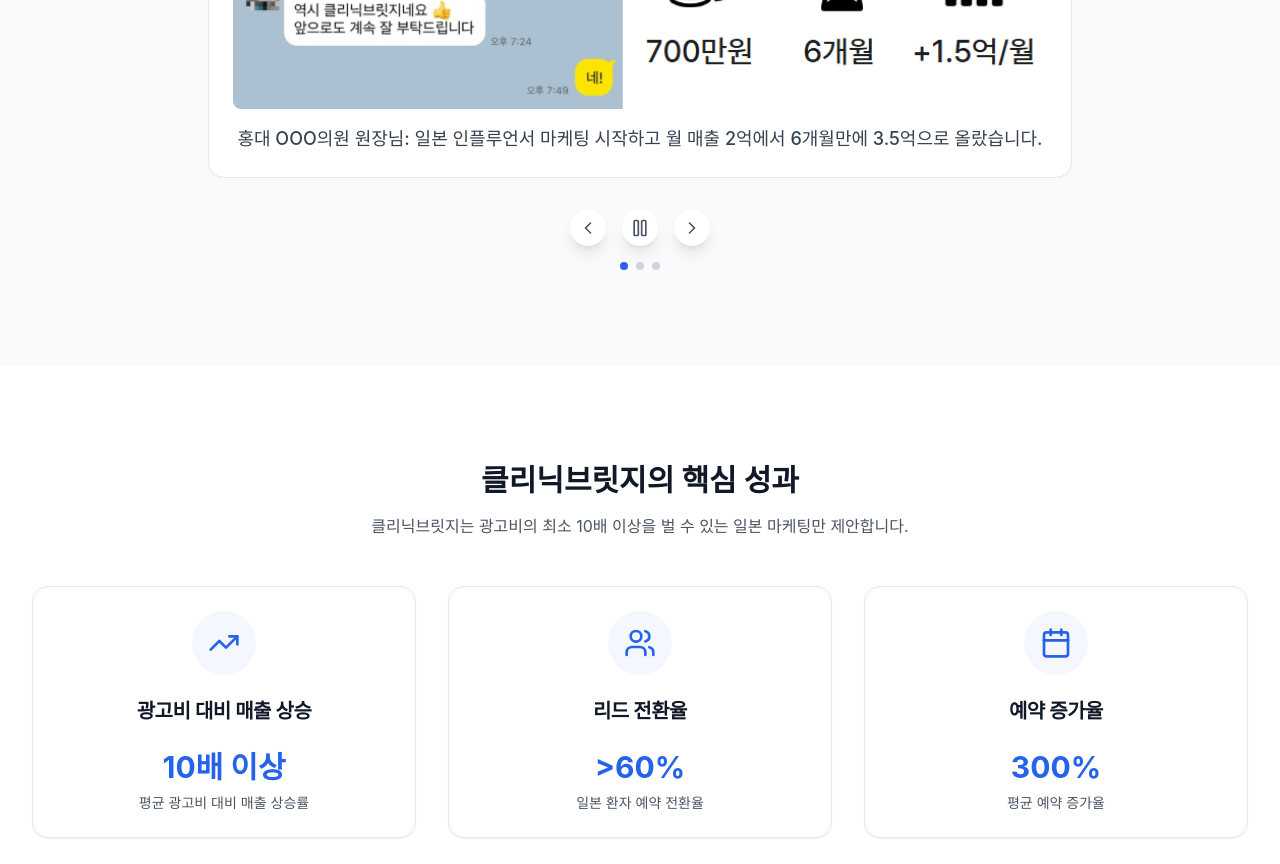
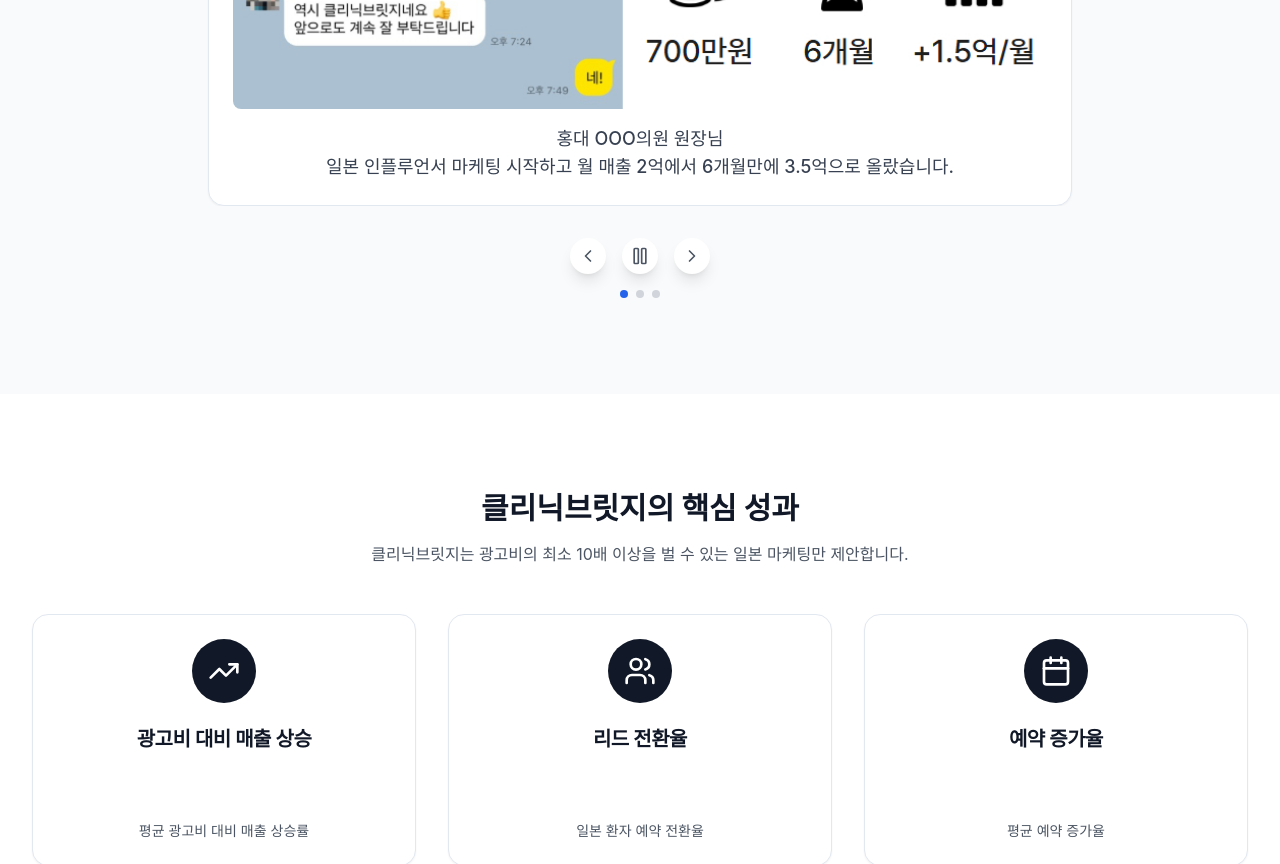
Before and after one commit to hckang2000/marketing, a Next.js app: page / in a window 1280 px wide. Shown: the part 1300-2164 px from the top of the page. Built offline with nearby package versions, Linux system fonts and the light colour scheme; a web font is replaced by a local one.

Commit message:
디자인 간소화

```diff
--- a/src/components/sections/Differentiators.tsx
+++ b/src/components/sections/Differentiators.tsx
@@ -105,9 +105,9 @@ export function Differentiators() {
                 >
                   <div className="flex items-center justify-between">
                     <div className="flex items-center space-x-4">
-                      <div className="w-12 h-12 bg-primary rounded-lg flex items-center justify-center">
-                        <item.icon className="h-6 w-6 text-white" />
-                      </div>
+                                             <div className="w-12 h-12 bg-gray-900 rounded-lg flex items-center justify-center">
+                         <item.icon className="h-6 w-6 text-white" />
+                       </div>
                       <div>
                         <CardTitle className="text-xl font-semibold text-gray-900">
                           {item.title}
--- a/src/components/sections/HighlightResult.tsx
+++ b/src/components/sections/HighlightResult.tsx
@@ -11,24 +11,24 @@ const results = [
     title: "광고비 대비 매출 상승",
     value: "10배 이상",
     description: "평균 광고비 대비 매출 상승률",
-    color: "text-primary",
-    bgColor: "bg-primary/5",
+    color: "text-white",
+    bgColor: "bg-gray-900",
   },
   {
     icon: Users,
     title: "리드 전환율",
     value: ">60%",
     description: "일본 환자 예약 전환율",
-    color: "text-primary",
-    bgColor: "bg-primary/5",
+    color: "text-white",
+    bgColor: "bg-gray-900",
   },
   {
     icon: Calendar,
     title: "예약 증가율",
     value: "300%",
     description: "평균 예약 증가율",
-    color: "text-primary",
-    bgColor: "bg-primary/5",
+    color: "text-white",
+    bgColor: "bg-gray-900",
   },
 ]
 
--- a/src/components/sections/SocialProof.tsx
+++ b/src/components/sections/SocialProof.tsx
@@ -15,19 +15,19 @@ const testimonials = [
     id: 1,
     desktopImage: "/images/testimonials/testimonial-1-desktop.jpg",
     mobileImage: "/images/testimonials/testimonial-1-mobile.jpg",
-    caption: "홍대 OOO의원 원장님: 일본 인플루언서 마케팅 시작하고 월 매출 2억에서 6개월만에 3.5억으로 올랐습니다.",
+    caption: "홍대 OOO의원 원장님<br />일본 인플루언서 마케팅 시작하고 월 매출 2억에서 6개월만에 3.5억으로 올랐습니다.",
   },
   {
     id: 2,
     desktopImage: "/images/testimonials/testimonial-2-desktop.jpg",
     mobileImage: "/images/testimonials/testimonial-2-mobile.jpg",
-    caption: "강남 XXX의원 원장님: 광고비 대비 15배 매출이면 광고비가 거의 안 든거네요",
+    caption: "강남 XXX의원 원장님<br />광고비 대비 15배 매출이 나옵니다.",
   },
   {
     id: 3,
     desktopImage: "/images/testimonials/testimonial-3-desktop.jpg",
     mobileImage: "/images/testimonials/testimonial-3-mobile.jpg",
-    caption: "신논현 YYY의원 원장님: 주말에 일본 환자가 40명까지 오네요",
+    caption: "신논현 YYY의원 원장님<br />주말에 일본 환자가 40명까지 오네요",
   },
 ]
 
@@ -280,12 +280,13 @@ export function SocialProof() {
                         />
                       </div>
 
-                      {/* Caption */}
-                      <div className="text-center">
-                        <p className="text-gray-700 text-base lg:text-lg leading-relaxed font-medium">
-                          {testimonial.caption}
-                        </p>
-                      </div>
+                                             {/* Caption */}
+                       <div className="text-center">
+                         <p
+                           className="text-gray-700 text-base lg:text-lg leading-relaxed font-medium"
+                           dangerouslySetInnerHTML={{ __html: testimonial.caption }}
+                         />
+                       </div>
                     </CardContent>
                   </Card>
                 </div>
```
